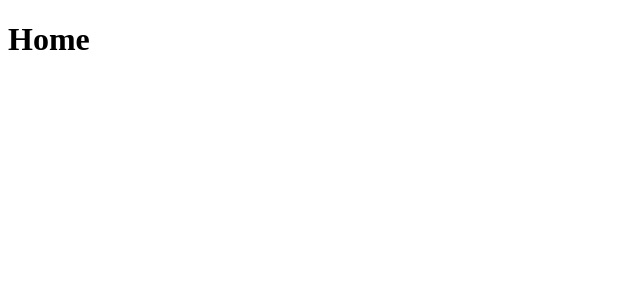
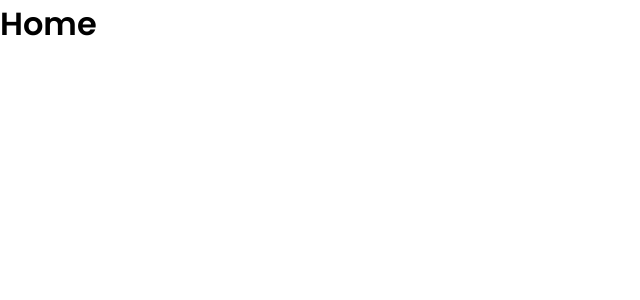
Before and after one commit to jfernandesdev/react-firebase-auth, a React (Create React App) app: page / in a window 1280 px wide. Shown: the top 300 px of the page, without its empty margins (0-640 px from the left). Built offline with nearby package versions, Linux system fonts and the light colour scheme.

Commit message:
global stylization

```diff
--- a/public/index.html
+++ b/public/index.html
@@ -3,8 +3,12 @@
   <head>
     <meta charset="utf-8" />
     <meta name="viewport" content="width=device-width, initial-scale=1" />
+    <link rel="preconnect" href="https://fonts.googleapis.com" />
+    <link rel="preconnect" href="https://fonts.gstatic.com" />
+    <link href="https://fonts.googleapis.com/css2?family=Poppins:wght@400;500;600&display=swap" rel="stylesheet" />
 
     <title>React Firebase Authentication</title>
+    <link rel="shortcut icon" href="/favicon.png" type="image/png" />
   </head>
   <body>
     <noscript>You need to enable JavaScript to run this app.</noscript>
--- a/src/index.js
+++ b/src/index.js
@@ -1,6 +1,7 @@
 import React from 'react';
 import ReactDOM from 'react-dom';
 import App from './App';
+import GlobalStyles  from './styles/globals'
 
 import { Provider } from 'react-redux';
 import { store } from './redux/store';
@@ -8,6 +9,7 @@ import { store } from './redux/store';
 ReactDOM.render(
   <React.StrictMode>
     <Provider store={store}>
+      <GlobalStyles />
       <App />
     </Provider>
   </React.StrictMode>,
--- /dev/null
+++ b/src/styles/globals.js
@@ -0,0 +1,52 @@
+import { createGlobalStyle } from 'styled-components'
+
+export default createGlobalStyle`
+  :root {
+    --white: #FFFFFF;
+    --black: #171D22;
+    --green: #5ED5A8;
+
+    --gray: #A0A0A0;
+    --gray100: #BDADAD;
+    --gray200: #909090;
+    --gray300: #777777;
+    --gray-line: #EAEAEA;
+
+    --link: #72B7CD;
+
+    accent-color: var(--green);
+  }
+
+  * {
+    padding: 0;
+    margin: 0;
+    box-sizing: border-box;
+    font-family: Poppins, Segoe UI, Roboto, sans-serif;
+  }
+
+  body, input, button, textarea {
+    font: 400 16px 'Poppins', sans-serif;
+
+    &::placeholder {
+      color: var(--gray);
+    }
+
+  }
+
+  a {
+    color: var(--link);
+
+    :hover {
+      color: var(--green);
+    }
+  }
+
+  @keyframes float{
+    0%,100%{
+      transform:translate(0, 0);
+    }
+    50%{
+      transform:translate(-10px, -15px);
+    }
+  }
+`;
```
Also changed, not shown: src/pages/styles.js (added, +94 -0 lines).
